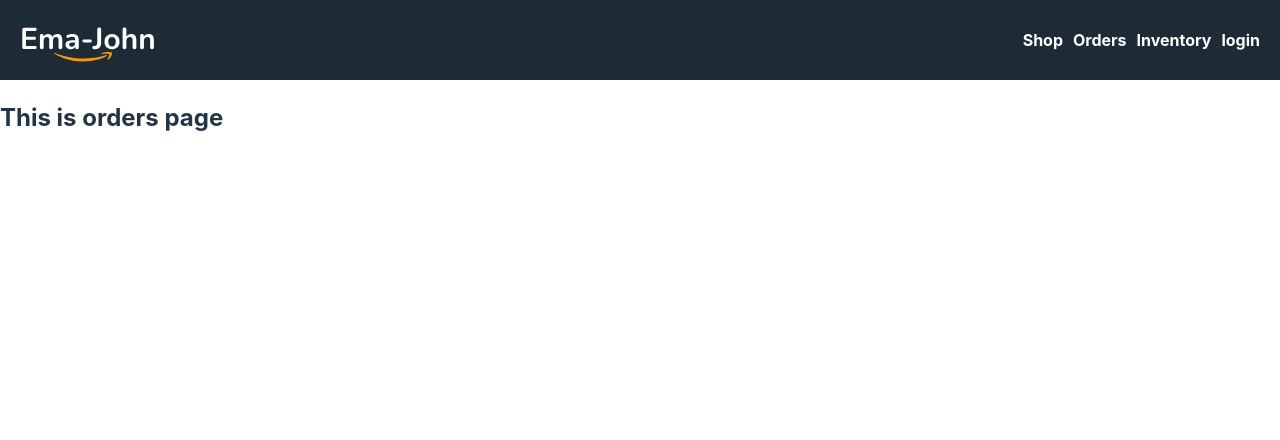
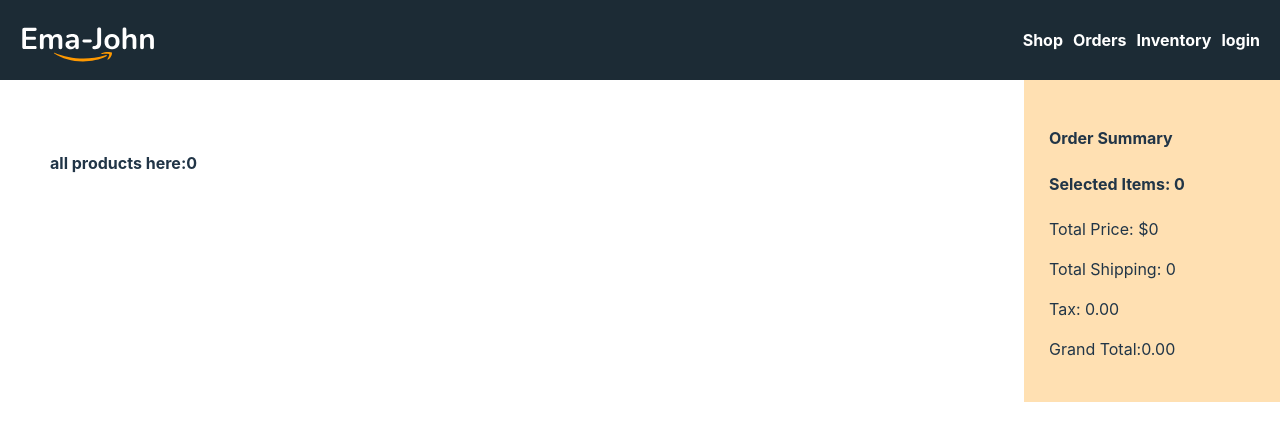
Before and after one commit to Mosarof5228/Ema-Jhon-First, a React (Vite) app: page /Orders in a window 1280 px wide. Shown: the top 440 px of the page. Built offline with nearby package versions, Linux system fonts and the light colour scheme.

Commit message:
right side cart shared orders page

```diff
--- a/src/assets/components/Orders/Orders.jsx
+++ b/src/assets/components/Orders/Orders.jsx
@@ -1,9 +1,20 @@
 import React from 'react';
+import { useLoaderData } from 'react-router-dom';
+import Cart from '../CART/Cart';
 
 const Orders = () => {
+    const cart = useLoaderData();
+    console.log(cart)
     return (
-        <div>
-            <h2>This is orders page</h2>
+        <div className='shop-container'>
+            <div className='products-container'>
+                <h4>all products here:{cart.length}</h4>
+            </div>
+
+            <div className='cart-container'>
+                <Cart cart={cart}></Cart>
+            </div>
+
         </div>
     );
 };
--- a/src/assets/components/SHOP/Shop.jsx
+++ b/src/assets/components/SHOP/Shop.jsx
@@ -14,10 +14,11 @@
       .then(data => setProducts(data))
   }, [])
   useEffect(() => {
+    //step-1 : get id from local storage object.
     const storedCart = getShoppingCart();
     //step-4:
     const savedCart = [];
-    //step-1 : get id from local storage object.
+
     for (const id in storedCart) {
       //step-2 : get product by use id from products array of object
       const addedProduct = products.find(product => product.id === id)
--- /dev/null
+++ b/src/loaders/cartProductsLoader.js
@@ -0,0 +1,20 @@
+import { getShoppingCart } from "../utilities/fakedb";
+
+const cartProductsLoader = async () => {
+    const loadedProducts = await fetch("products.json");
+    const products = await loadedProducts.json();
+    //if cart data is in database,we have to use async await.
+    const storedCart = getShoppingCart();
+    let savedCart = [];
+    for (const id in storedCart) {
+        const addedProduct = products.find(product => product.id === id);
+        if (addedProduct) {
+            const quantity = storedCart[id];
+            addedProduct.quantity = quantity;
+            savedCart.push(addedProduct);
+        }
+    }
+    console.log(storedCart);
+    return savedCart;
+}
+export default cartProductsLoader;
--- a/src/main.jsx
+++ b/src/main.jsx
@@ -12,6 +12,7 @@
 import Orders from './assets/components/Orders/Orders';
 import Inventory from './assets/components/Inventory/Inventory';
 import Login from './assets/components/Login/Login'
+import cartProductsLoader from './loaders/cartProductsLoader';
 
 
 const router = createBrowserRouter([
@@ -25,7 +26,8 @@
       },
       {
         path: '/Orders',
-        element: <Orders></Orders>
+        element: <Orders></Orders>,
+        loader: cartProductsLoader
       },
       {
         path: 'Inventory',
```
